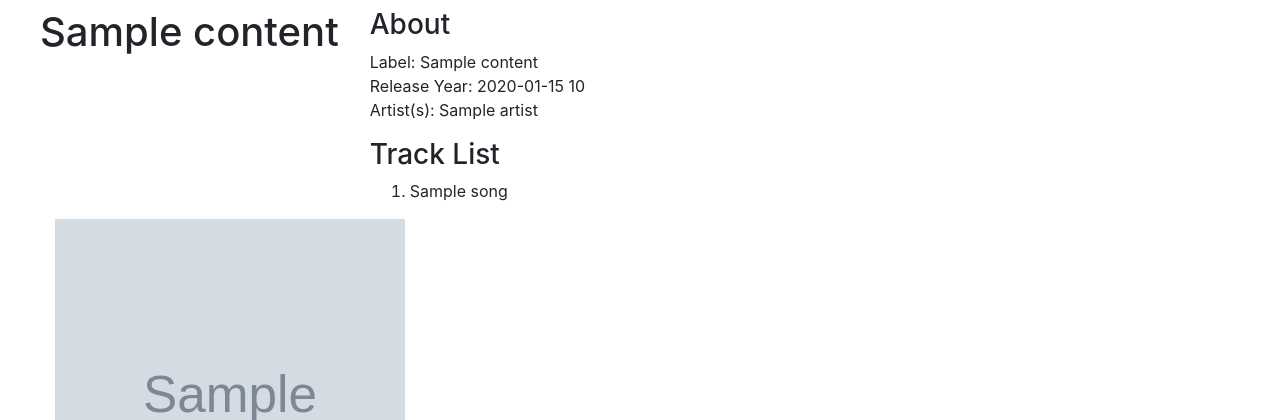
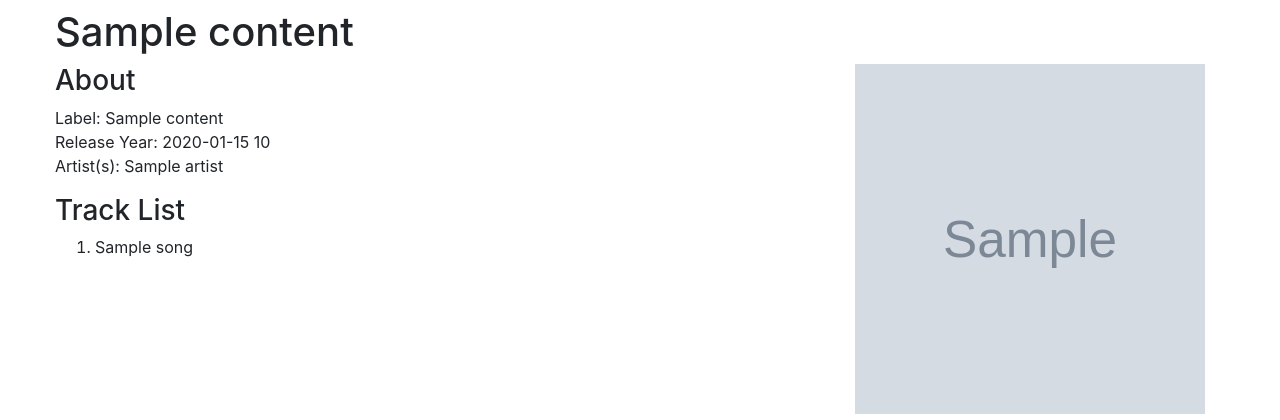
Before and after one commit to connormlewis/SoundtrackDB, a Flask app: template templates/model-album.html in a window 1280 px wide. Shown: the part 56-476 px from the top of the page. Run offline with Flask 2, Linux system fonts and the light colour scheme; the template is opened without the code that fills it: most values are stand-ins (such as "Sample title", 1, 10 or a date in 2020); grey boxes marked "Sample" are stand-in pictures; some libraries are stand-ins or nearby versions.

Commit message:
Make text align correctly on albums model page

```diff
--- a/templates/model-album.html
+++ b/templates/model-album.html
@@ -3,7 +3,7 @@
 {% block body %}
 
 <div class="row">
-  <h1 class="float-left mr-3">{{ content.name }}</h1>
+  <div class="col-12"><h1 class="float-left mr-3">{{ content.name }}</h1></div>
   <div class="col-sm-8">
     <h3>About</h3>
     <p>Label: {{content.label}}<br/>
```
